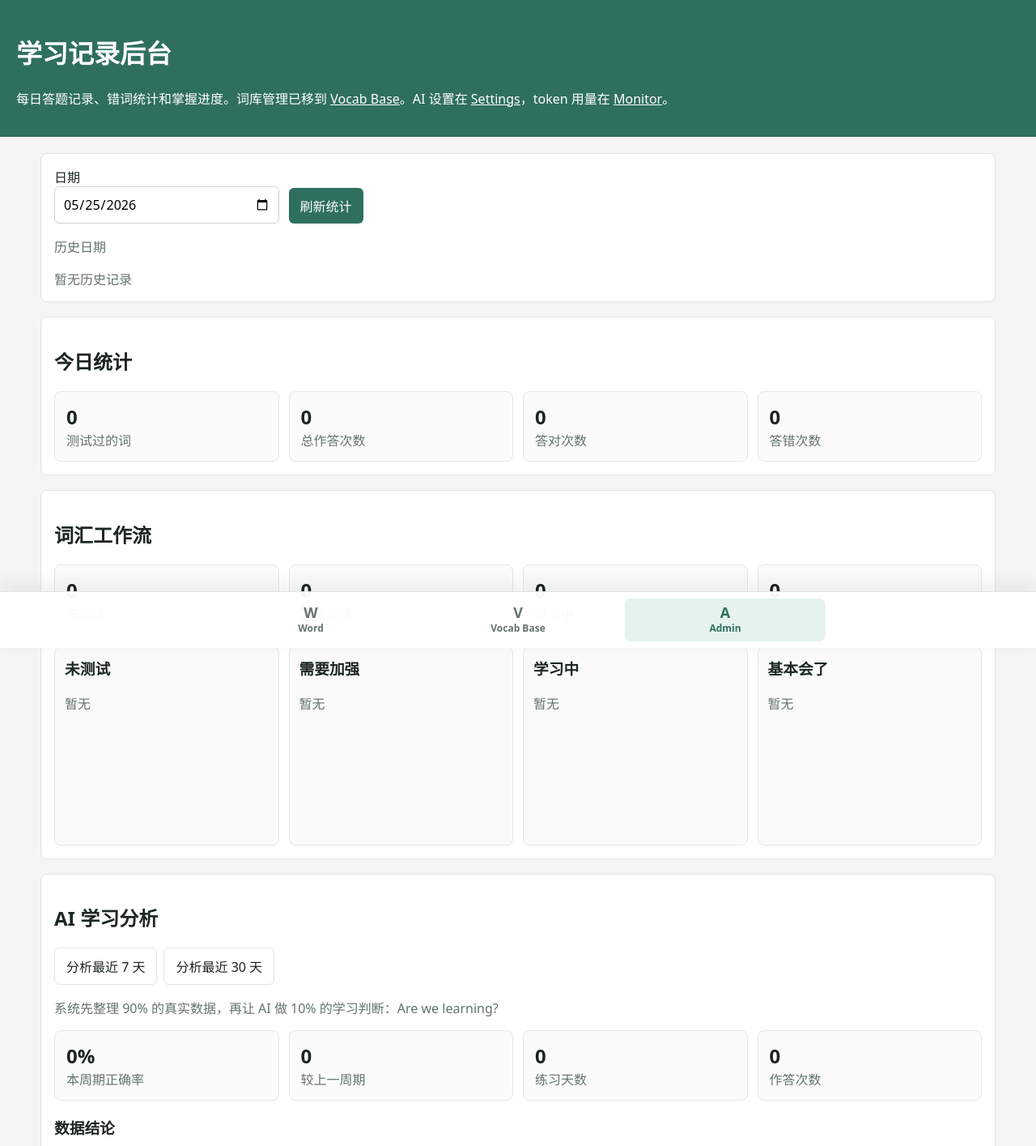
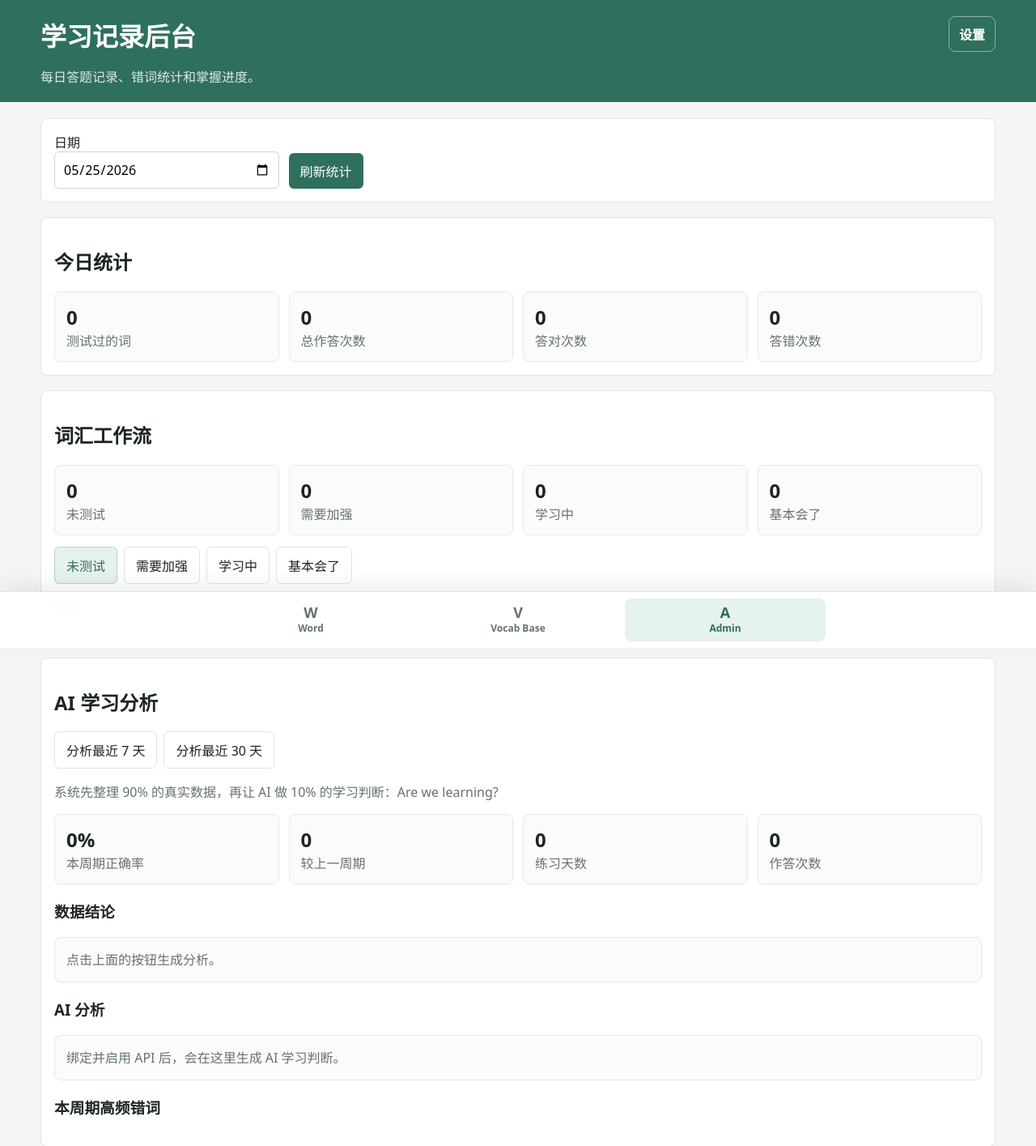
Before and after one commit to xujacky1111-prog/Manjixulaoshi, a PHP site: page /admin/ in a window 1280 px wide. Shown: the top 1415 px of the page at 81% size. Run offline with PHP 8.4, Linux system fonts and the light colour scheme; data that the repository does not hold is empty.

Commit message:
Simplify admin workflow navigation

```diff
--- a/vocab app/admin/index.php
+++ b/vocab app/admin/index.php
@@ -11,6 +11,16 @@ $configured = file_exists(__DIR__ . '/../config/config.php');
         body { margin: 0; padding-bottom: 84px; font-family: system-ui, -apple-system, Segoe UI, sans-serif; background: #f5f6f4; color: #1c2622; }
         header { padding: 20px; background: #2f6f5e; color: white; }
         header a { color: white; }
+        .topbar { max-width: 1180px; margin: 0 auto; display: flex; justify-content: space-between; gap: 16px; align-items: flex-start; }
+        .topbar h1 { margin: 0; }
+        .topbar p { margin-bottom: 0; color: #dce9e4; }
+        .settings-menu { position: relative; }
+        .settings-menu summary { list-style: none; border: 1px solid rgba(255,255,255,.45); border-radius: 8px; padding: 9px 12px; cursor: pointer; font-weight: 650; }
+        .settings-menu summary::-webkit-details-marker { display: none; }
+        .settings-menu[open] summary { background: rgba(255,255,255,.12); }
+        .settings-menu .menu { position: absolute; right: 0; top: 44px; min-width: 180px; display: grid; gap: 4px; padding: 8px; border-radius: 8px; background: white; box-shadow: 0 14px 30px rgba(28,38,34,.18); border: 1px solid #dfe5df; }
+        .settings-menu .menu a { color: #1c2622; text-decoration: none; padding: 10px; border-radius: 7px; }
+        .settings-menu .menu a:hover { background: #f1f5f2; }
         main { max-width: 1180px; margin: 0 auto; padding: 20px; display: grid; gap: 18px; }
         section { background: white; border: 1px solid #dfe5df; border-radius: 8px; padding: 16px; }
         input, button { font: inherit; }
@@ -18,6 +28,7 @@ $configured = file_exists(__DIR__ . '/../config/config.php');
         button { border: 0; border-radius: 6px; padding: 10px 14px; background: #2f6f5e; color: white; cursor: pointer; }
         .toolbar { display: flex; gap: 8px; flex-wrap: wrap; }
         .toolbar button { background: white; color: #1c2622; border: 1px solid #dfe5df; }
+        .tabs button.active { background: #e5f2ed; color: #2f6f5e; border-color: #b7d3c8; }
         .grid { display: grid; grid-template-columns: repeat(4, minmax(0, 1fr)); gap: 12px; }
         .kpi { border: 1px solid #e3e9e4; border-radius: 8px; padding: 14px; background: #fbfcfa; }
         .kpi strong { display: block; font-size: 24px; }
@@ -33,13 +44,25 @@ $configured = file_exists(__DIR__ . '/../config/config.php');
         .bottom-tabs a { display: grid; gap: 2px; justify-items: center; padding: 8px 6px; border-radius: 8px; color: #64736c; text-decoration: none; font-size: 12px; font-weight: 650; }
         .bottom-tabs a strong { font-size: 18px; line-height: 1; }
         .bottom-tabs a.active { background: #e5f2ed; color: #2f6f5e; }
-        @media (max-width: 900px) { .grid, .board, .row { grid-template-columns: 1fr; } }
+        @media (max-width: 900px) { .topbar { display: grid; } .settings-menu .menu { right: auto; left: 0; } .grid, .board, .row { grid-template-columns: 1fr; } }
     </style>
 </head>
 <body>
 <header>
-    <h1>学习记录后台</h1>
-    <p>每日答题记录、错词统计和掌握进度。词库管理已移到 <a href="../vocabbase/">Vocab Base</a>。AI 设置在 <a href="../settings/">Settings</a>，token 用量在 <a href="../monitor/">Monitor</a>。</p>
+    <div class="topbar">
+        <div>
+            <h1>学习记录后台</h1>
+            <p>每日答题记录、错词统计和掌握进度。</p>
+        </div>
+        <details class="settings-menu">
+            <summary>设置</summary>
+            <div class="menu">
+                <a href="../settings/">API 设置</a>
+                <a href="../monitor/">Token Monitor</a>
+                <a href="../vocabbase/">Vocab Base</a>
+            </div>
+        </details>
+    </div>
 </header>
 <main>
     <?php if (!$configured): ?>
@@ -51,8 +74,6 @@ $configured = file_exists(__DIR__ . '/../config/config.php');
             <label>日期<input id="reportDate" type="date"></label>
             <div style="align-self:end"><button onclick="loadAll()">刷新统计</button></div>
         </div>
-        <p class="muted">历史日期</p>
-        <div id="dateHistory" class="toolbar"></div>
     </section>
 
     <section>
@@ -73,12 +94,13 @@ $configured = file_exists(__DIR__ . '/../config/config.php');
             <div class="kpi"><strong id="learningCount">0</strong><span class="muted">学习中</span></div>
             <div class="kpi"><strong id="masteredCount">0</strong><span class="muted">基本会了</span></div>
         </div>
-        <div class="board" style="margin-top:14px">
-            <div class="column"><h3>未测试</h3><div id="untestedList"></div></div>
-            <div class="column"><h3>需要加强</h3><div id="workList"></div></div>
-            <div class="column"><h3>学习中</h3><div id="learningList"></div></div>
-            <div class="column"><h3>基本会了</h3><div id="masteredList"></div></div>
+        <div class="toolbar tabs" style="margin-top:14px">
+            <button id="workflowTabUntested" class="active" onclick="setWorkflowStatus('untested')">未测试</button>
+            <button id="workflowTabWork" onclick="setWorkflowStatus('work')">需要加强</button>
+            <button id="workflowTabLearning" onclick="setWorkflowStatus('learning')">学习中</button>
+            <button id="workflowTabMastered" onclick="setWorkflowStatus('mastered')">基本会了</button>
         </div>
+        <div id="workflowList" style="margin-top:12px"></div>
     </section>
 
     <section>
@@ -122,6 +144,7 @@ $configured = file_exists(__DIR__ . '/../config/config.php');
 </div>
 <script>
 const api = path => '../api/' + path;
+let workflowStatus = 'untested';
 
 async function loadAll() {
     await Promise.all([loadDashboard(), loadReport(), loadWorkflow()]);
@@ -142,24 +165,14 @@ async function loadDashboard() {
     document.getElementById('learningCount').textContent = summary.learning_words || 0;
     document.getElementById('masteredCount').textContent = summary.mastered_words || 0;
     document.getElementById('wrongLeaderboard').innerHTML = renderRows(data.wrong_leaderboard || [], '暂无错词');
-    document.getElementById('dateHistory').innerHTML = (data.trend || []).map(item => `
-        <button onclick="setDate('${escapeHtml(item.study_date)}')">${escapeHtml(item.study_date)} · ${escapeHtml(item.words_seen || 0)}词</button>
-    `).join('') || '<span class="muted">暂无历史记录</span>';
 }
 
 async function loadWorkflow() {
     const date = getDate();
-    const statuses = [
-        ['untested', 'untestedList'],
-        ['work', 'workList'],
-        ['learning', 'learningList'],
-        ['mastered', 'masteredList']
-    ];
-    await Promise.all(statuses.map(async ([status, target]) => {
-        const res = await fetch(api(`wordbase.php?date=${encodeURIComponent(date)}&status=${status}&limit=20`));
-        const data = await res.json();
-        document.getElementById(target).innerHTML = renderCards(data.words || []);
-    }));
+    const res = await fetch(api(`wordbase.php?date=${encodeURIComponent(date)}&status=${workflowStatus}&limit=50`));
+    const data = await res.json();
+    document.getElementById('workflowList').innerHTML = renderCards(data.words || []);
+    updateWorkflowTabs();
 }
 
 async function loadReport() {
@@ -227,6 +240,24 @@ function renderCards(rows) {
     `).join('') || '<p class="muted">暂无</p>';
 }
 
+function setWorkflowStatus(status) {
+    workflowStatus = status;
+    updateWorkflowTabs();
+    loadWorkflow();
+}
+
+function updateWorkflowTabs() {
+    const map = {
+        untested: 'workflowTabUntested',
+        work: 'workflowTabWork',
+        learning: 'workflowTabLearning',
+        mastered: 'workflowTabMastered'
+    };
+    Object.entries(map).forEach(([status, id]) => {
+        document.getElementById(id).classList.toggle('active', workflowStatus === status);
+    });
+}
+
 function renderRows(rows, emptyText) {
     return rows.map(item => `
         <div class="row">
```
